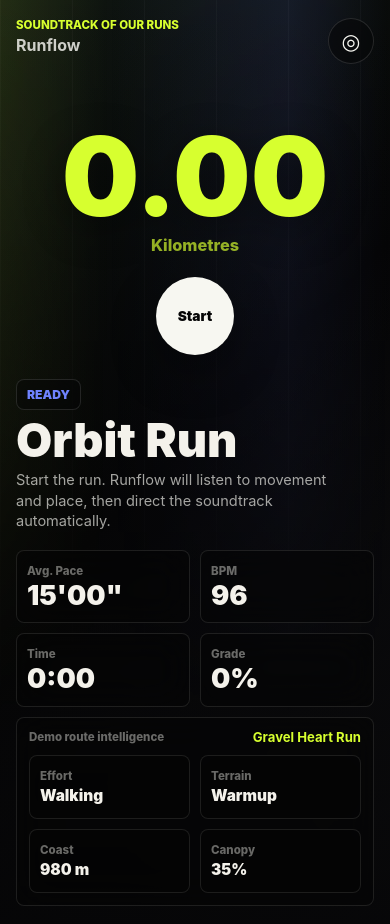
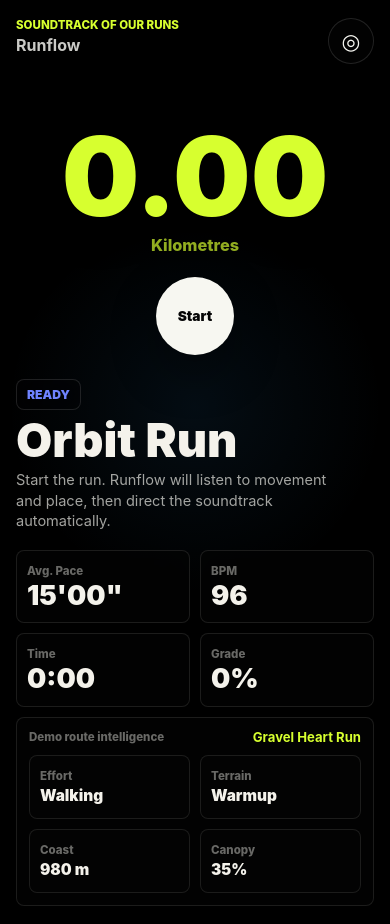
Before and after one commit to ABBY-WORLD/Runflow, a website built with Vite: page index.html in a window 390 px wide. Built offline with nearby package versions, Linux system fonts and the light colour scheme.

Commit message:
Update Runflow mobile styling

```diff
--- a/styles.css
+++ b/styles.css
@@ -24,8 +24,7 @@
 
 body {
   margin: 0;
-  background:
-    linear-gradient(90deg, #0b0b0d, #050506 24%, #050506 76%, #0b0b0d);
+  background: #000;
   color: var(--ink);
 }
 
@@ -51,7 +50,7 @@
   width: min(100%, 430px);
   min-height: 100svh;
   margin: 0 auto;
-  background: #050506;
+  background: #000;
 }
 
 .run-stage {
@@ -61,19 +60,14 @@
   min-height: 100svh;
   padding: max(18px, env(safe-area-inset-top)) 16px max(18px, env(safe-area-inset-bottom));
   overflow: hidden;
-  background:
-    linear-gradient(180deg, rgba(5, 5, 6, 0.02), rgba(5, 5, 6, 0.88)),
-    linear-gradient(135deg, #101712 0%, #050506 48%, #151519 100%);
+  background: #000;
 }
 
 .run-stage::before {
   content: "";
   position: absolute;
   inset: 0;
-  background:
-    linear-gradient(90deg, rgba(215, 255, 47, 0.1), transparent 28%, rgba(111, 131, 255, 0.12) 74%, transparent),
-    repeating-linear-gradient(90deg, rgba(255, 255, 255, 0.032) 0, rgba(255, 255, 255, 0.032) 1px, transparent 1px, transparent 72px);
-  mask-image: linear-gradient(180deg, rgba(0, 0, 0, 0.95), transparent 78%);
+  background: radial-gradient(circle at 50% 44%, rgba(56, 168, 255, 0.08), transparent 34%);
   pointer-events: none;
 }
 
@@ -269,6 +263,10 @@
   padding: 12px;
 }
 
+.sensor-panel {
+  margin-top: 8px;
+}
+
 .detector-header {
   display: flex;
   align-items: flex-start;
@@ -292,6 +290,11 @@
   font-size: 0.96rem;
   font-weight: 900;
   line-height: 1.15;
+}
+
+.sensor-grid strong {
+  overflow-wrap: anywhere;
+  font-size: 0.86rem;
 }
 
 @media (min-width: 760px) {
```
